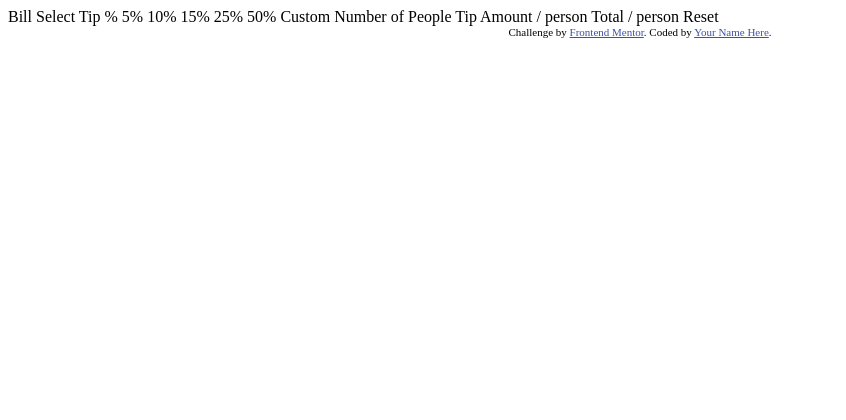
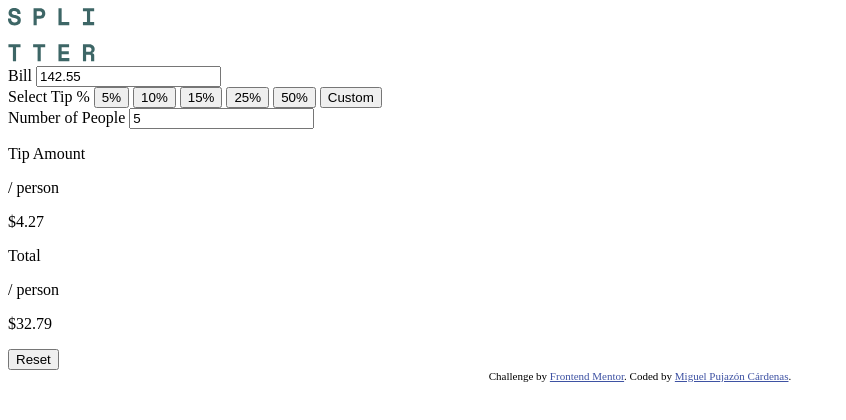
Before and after one commit to mpujazon/tip-calculator-app-main, a plain HTML site: page index.html in a window 1280 px wide. Shown: the whole page, without its empty margins (0-846 px from the left). Drawn offline with Linux system fonts and the light colour scheme.

Commit message:
HTML Done

```diff
--- a/index.html
+++ b/index.html
@@ -2,43 +2,57 @@
 <html lang="en">
 <head>
   <meta charset="UTF-8">
-  <meta name="viewport" content="width=device-width, initial-scale=1.0"> <!-- displays site properly based on user's device -->
-
+  <meta name="viewport" content="width=device-width, initial-scale=1.0">
   <link rel="icon" type="image/png" sizes="32x32" href="./images/favicon-32x32.png">
-
-  <title>Frontend Mentor | Tip calculator app</title>
-
-  <!-- Feel free to remove these styles or customise in your own stylesheet 👍 -->
-  <style>
-    .attribution { font-size: 11px; text-align: center; }
-    .attribution a { color: hsl(228, 45%, 44%); }
-  </style>
+  <link rel="stylesheet" href="style.css">
+  <script src="index.js" defer></script>
+  <title>Tip calculator app</title>
 </head>
 <body>
+  <img src="images/logo.svg" alt="SPLITTER Logo">
+  <main class="container">
+    <form id="tip-form" action="">
+      <div class="bill-container">
+        <label for="bill">Bill</label>
+        <input type="number" id="bill" id="bill" value="142.55">
+      </div>
+      <div class="tip-selection-container">
+        <label for="tip">Select Tip %</label>
+        <button class="tip-button">5%</button>
+        <button class="tip-button">10%</button>
+        <button class="tip-button">15%</button>
+        <button class="tip-button">25%</button>
+        <button class="tip-button">50%</button>
+        <button class="custom-button">Custom</button>
+      </div>
+      <div class="people-container">
+        <label for="people">Number of People</label>
+        <input type="number" name="people" id="people" value="5">
+      </div>
+    </form>
 
-  Bill
+    <div class="results-container">
+      <div class="results-row">
+        <div class="label">
+          <p>Tip Amount</p>
+          <p>/ person</p>
+        </div>
+        <p id="tip-amount" class="amount">$4.27</p>
+      </div>
+      <div class="results-row">
+        <div class="label">
+          <p>Total</p>
+          <p>/ person</p>
+        </div>
+        <p id="total-amount" class="amount">$32.79</p>
+      </div>
+      <button id="reset-button" class="button">Reset</button>
+    </div>
+  </main>
 
-  Select Tip %
-  5%
-  10%
-  15%
-  25%
-  50%
-  Custom
-
-  Number of People
-
-  Tip Amount
-  / person
-
-  Total
-  / person
-
-  Reset
-
-  <div class="attribution">
+  <footer class="attribution">
     Challenge by <a href="https://www.frontendmentor.io?ref=challenge" target="_blank">Frontend Mentor</a>.
-    Coded by <a href="#">Your Name Here</a>.
-  </div>
+    Coded by <a href="https://github.com/mpujazon/">Miguel Pujazón Cárdenas</a>.
+  </footer>
 </body>
 </html>
--- /dev/null
+++ b/style.css
@@ -0,0 +1,2 @@
+.attribution { font-size: 11px; text-align: center; }
+.attribution a { color: hsl(228, 45%, 44%); }
```
Also changed, not shown: index.js (added).
